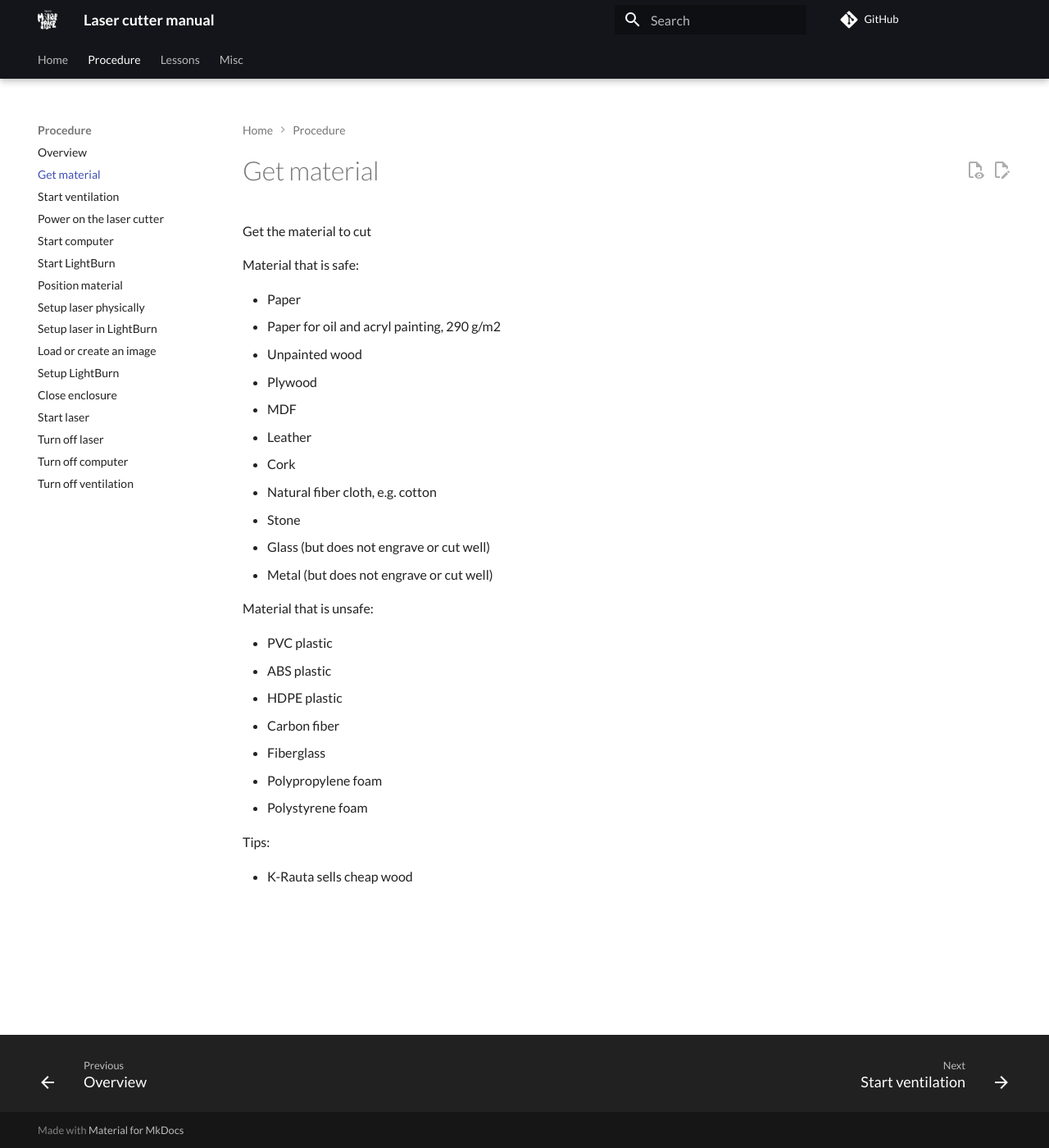
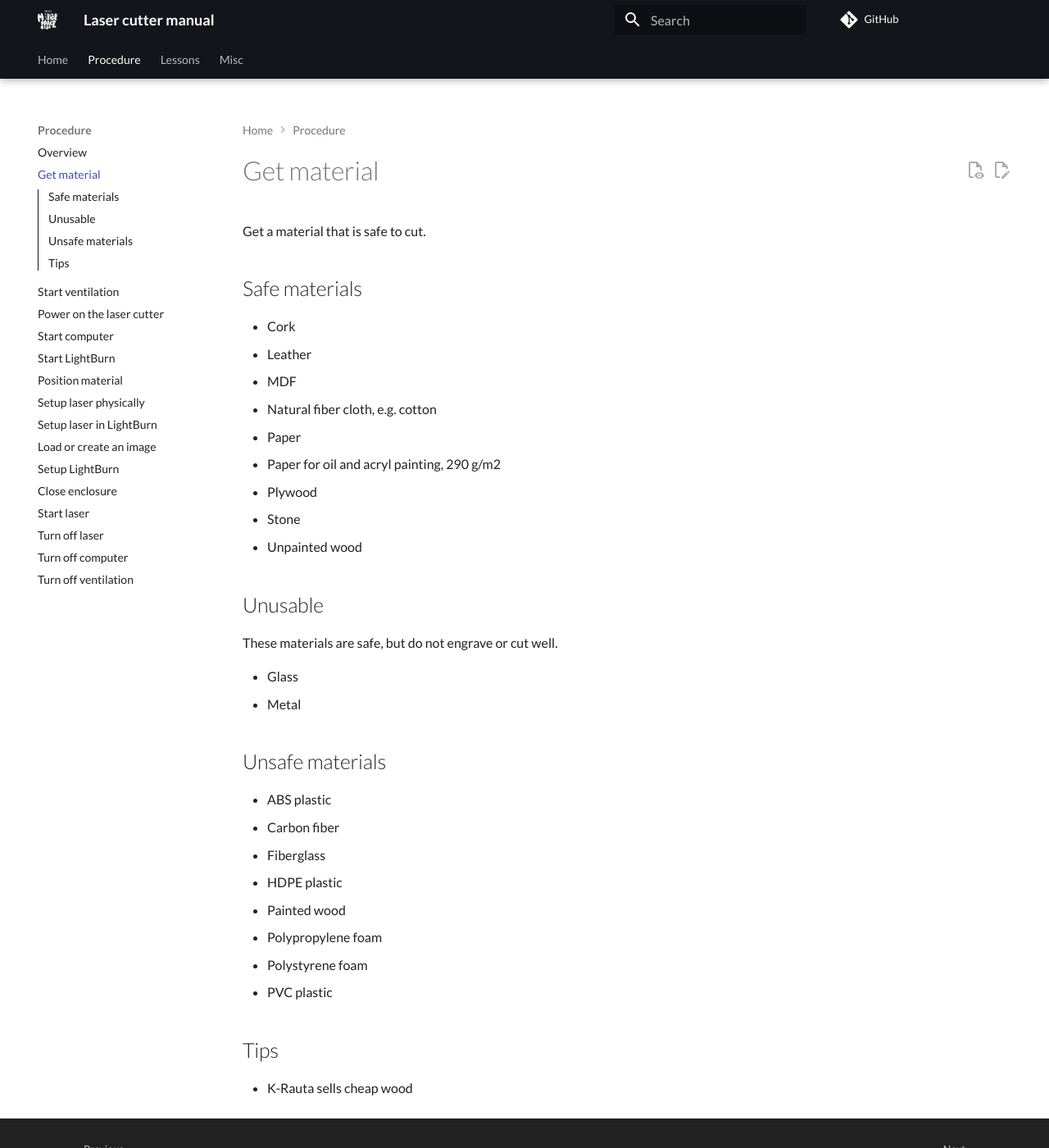
Before and after one commit to uppsala-makerspace/laser_cutter_guide, an MkDocs documentation site: the page built from docs/steps/get_material.md, in a window 1280 px wide and 1400 px high. Shown: the whole window at 82% size. Built offline with MkDocs 1.6.1 and Material for MkDocs 9.7.7, drawn with Linux system fonts in a browser that asks for light colours; comment, search, counter and statistics services are not loaded.

Commit message:
Tuned layout

```diff
--- a/docs/steps/get_material.md
+++ b/docs/steps/get_material.md
@@ -15,32 +15,38 @@ tags:
 
 # Get material
 
-Get the material to cut
+Get a material that is safe to cut.
 
-Material that is safe:
+## Safe materials
 
+- Cork
+- Leather
+- MDF
+- Natural fiber cloth, e.g. cotton
 - Paper
 - Paper for oil and acryl painting, 290 g/m2
+- Plywood
+- Stone
 - Unpainted wood
-- Plywood
-- MDF
-- Leather
-- Cork
-- Natural fiber cloth, e.g. cotton
-- Stone
-- Glass (but does not engrave or cut well)
-- Metal (but does not engrave or cut well)
 
-Material that is unsafe:
+## Unusable
 
-- PVC plastic
+These materials are safe, but do not engrave or cut well.
+
+- Glass
+- Metal
+
+## Unsafe materials
+
 - ABS plastic
-- HDPE plastic
 - Carbon fiber
 - Fiberglass
+- HDPE plastic
+- Painted wood
 - Polypropylene foam
 - Polystyrene foam
+- PVC plastic
 
-Tips:
+## Tips
 
 - K-Rauta sells cheap wood
```
